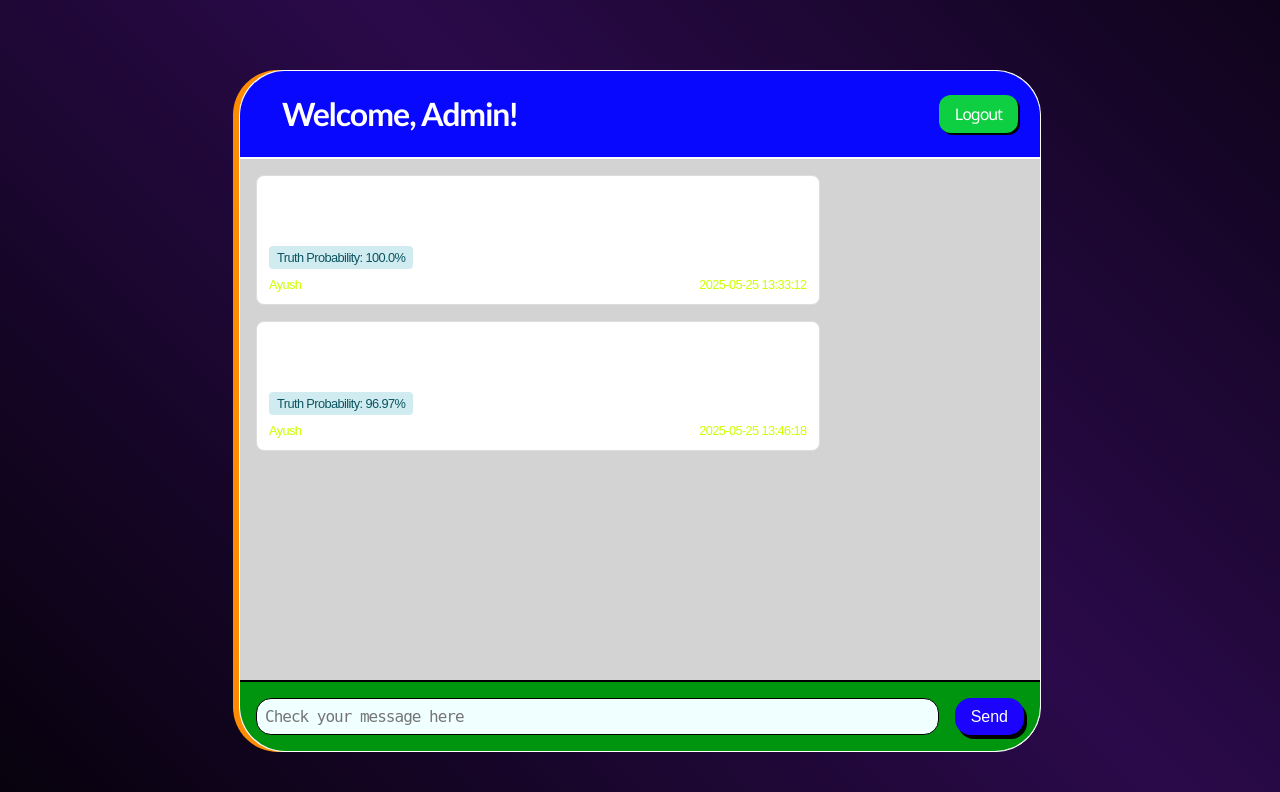
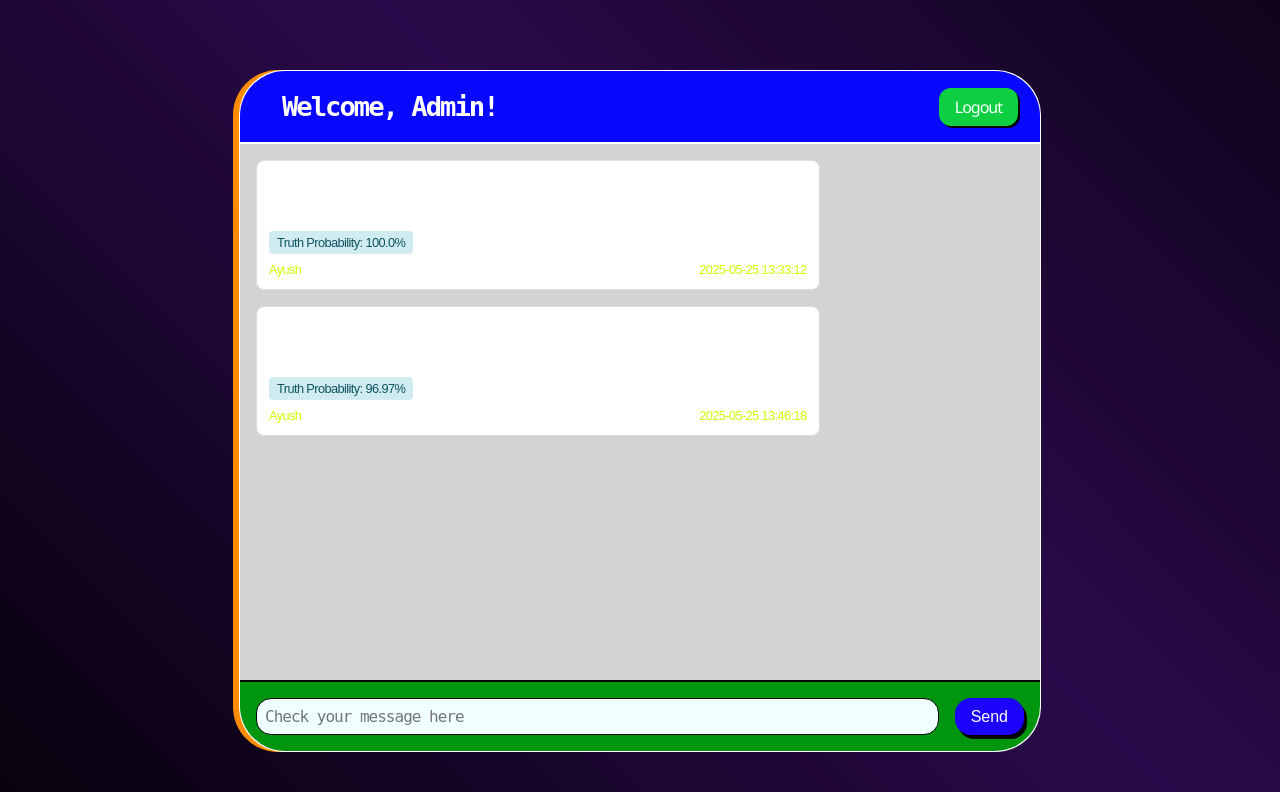
Before and after one commit to ayushhhhyqxv/LSTM-based-news-verification, a Flask app: page /chat in a window 1280 px wide. Shown: the top 792 px of the page. Run offline with Flask 3, Linux system fonts and the light colour scheme; a user stored in the database is signed in; data comes from the database, SQL or seed files in the repository; some web fonts are replaced.

Commit message:
New UI changes

```diff
--- a/templates/chat.html
+++ b/templates/chat.html
@@ -84,7 +84,9 @@
 
     header h1 {
       margin-left: 40px;
-      font-family: 'Trebuchet MS', 'Lucida Sans Unicode', 'Lucida Grande', 'Lucida Sans', Arial, sans-serif;
+      font-family:"JetBrains Mono", monospace;
+      letter-spacing: -2px;
+      font-size: 1.7rem;
     }
 
     #logout-btn {
```
